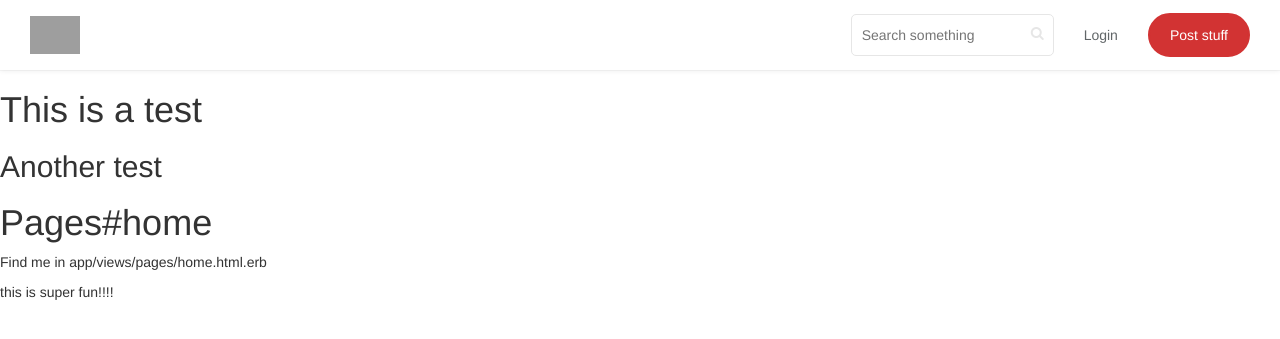
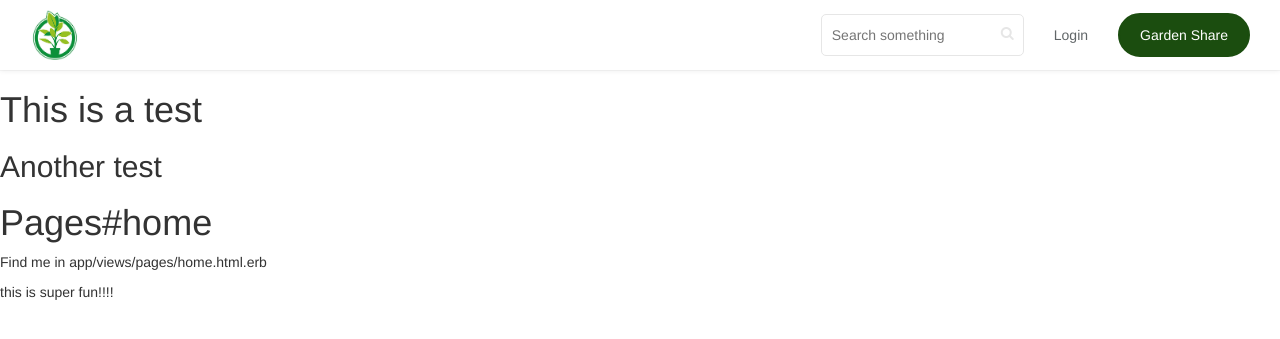
Before and after one commit to annepaulinebrouwer/jouwstek_light, a Rails app: page / in a window 1280 px wide. Shown: the top 339 px of the page. Run offline with Rails 7, Linux system fonts and the light colour scheme; style sheets or scripts are compiled from the project's sources; some libraries are stand-ins or nearby versions; grey boxes are pictures that could not be loaded.

Commit message:
Add temporal logo and green btn to navbar

```diff
--- a/app/assets/stylesheets/layout/_navbar.scss
+++ b/app/assets/stylesheets/layout/_navbar.scss
@@ -54,10 +54,10 @@
   padding: 0 20px;
   border-radius: 20em;
   line-height: 40px;
-  background-color: #D23333;
+  background-color: #1B4D0F;
   color: white;
   font-size: 14px;
-  border: 2px solid #D23333;
+  border: 2px solid #1B4D0F;
 }
 .navbar-wagon-button:hover {
   color: white;
--- a/app/views/shared/_navbar.html.erb
+++ b/app/views/shared/_navbar.html.erb
@@ -1,7 +1,7 @@
 <div class="navbar-wagon">
   <!-- Logo -->
   <%= link_to root_path, class: "navbar-wagon-brand" do %>
-    <%= image_tag "logo.png" %>
+    <%= image_tag "temporal_logo.jpg" %>
   <% end %>
 
   <!-- Right Navigation -->
@@ -58,7 +58,7 @@
     <% end %>
 
     <!-- Button (call-to-action) -->
-    <%= link_to t(".top_call_to_action", default: "Post stuff"), "#", class: "navbar-wagon-item navbar-wagon-button btn" %>
+    <%= link_to t(".top_call_to_action", default: "Garden Share"), "#", class: "navbar-wagon-item navbar-wagon-button btn" %>
   </div>
 
   <!-- Dropdown list appearing on mobile only -->
```
Also changed, not shown: app/assets/images/temporal_logo.jpg (added).
